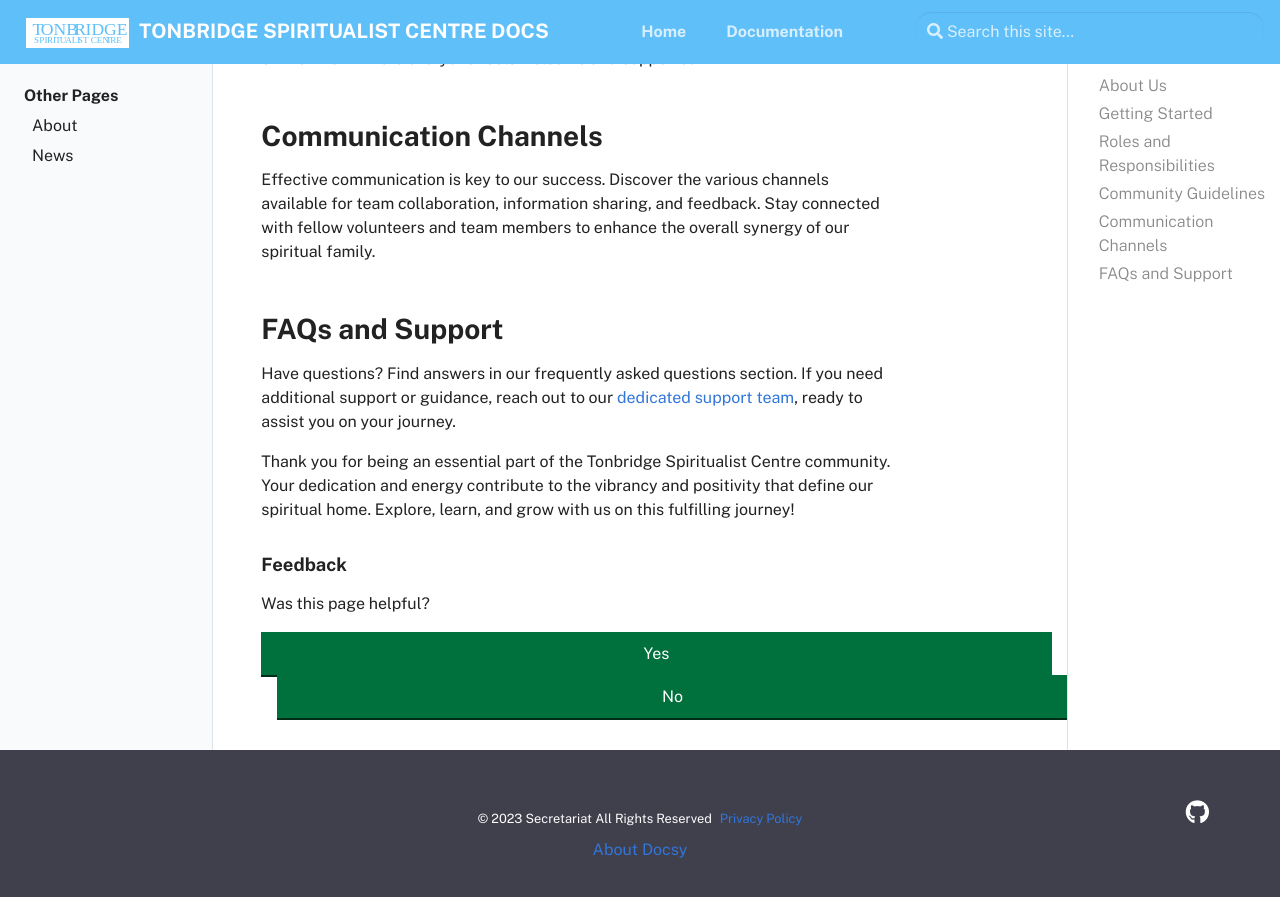
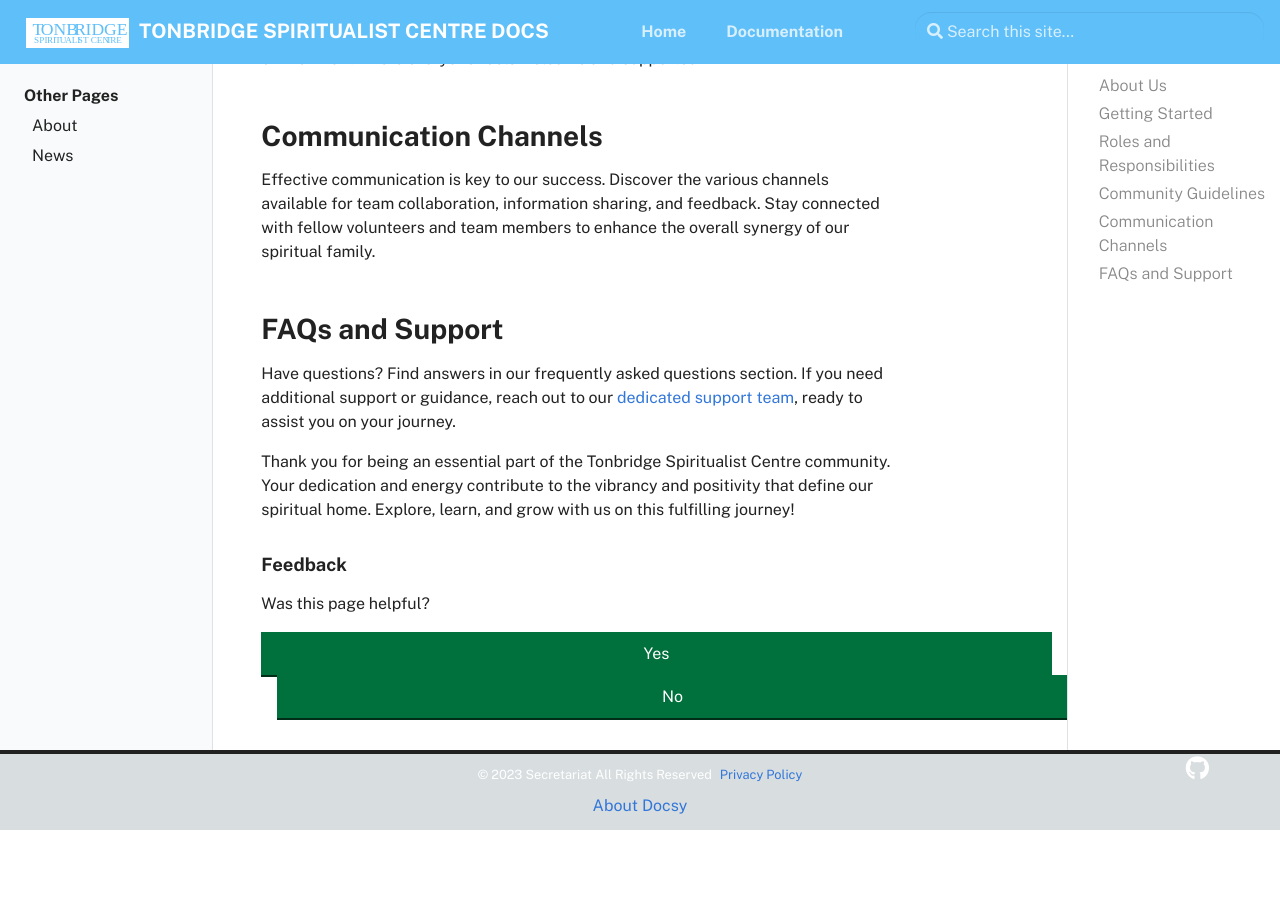
Before and after one commit to tonbridgespiritualist/docs, a Jekyll site: the page built from pages/index.md, in a window 1280 px wide and 900 px high, scrolled down 1018 px. Shown: the top 897 px of the window. Built offline with Jekyll 4.4.1, drawn with Linux system fonts in a browser that asks for light colours; after the commit the page ends 1860 px from its top, so only the background shows below that.

Commit message:
Update footer.html

```diff
--- a/_includes/footer.html
+++ b/_includes/footer.html
@@ -1,4 +1,4 @@
-<footer class="bg-dark py-5 row d-print-none">
+<footer class="tsc-footer row d-print-none">
   <div class="container-fluid mx-sm-5">
     <div class="row">
       <div class="col-6 col-sm-4 text-xs-center order-sm-2">
```
